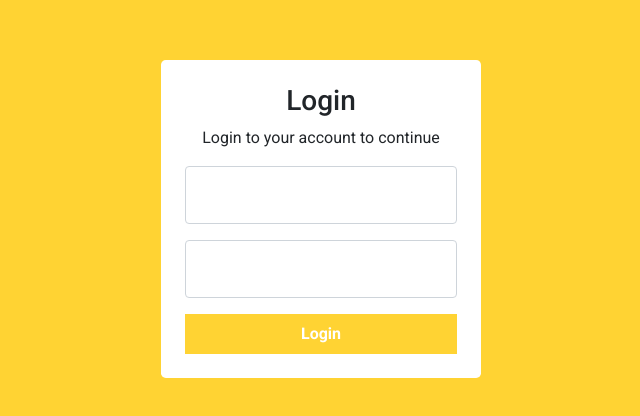
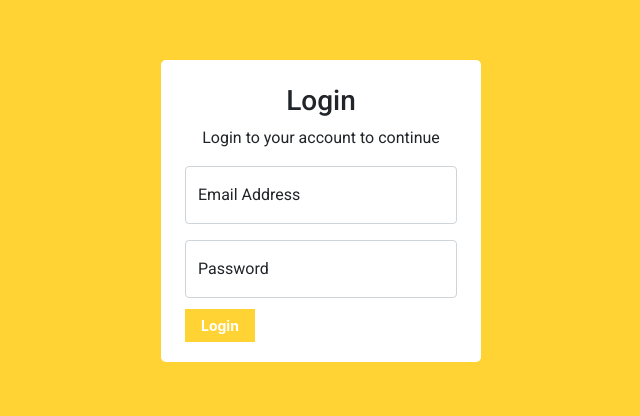
Before and after one commit to sam1090/ecommerce, a React (Create React App) app in the folder admin-app/: page / in a window 1280 px wide. Shown: the part 132-548 px from the top of the page, without its empty margins (319-959 px from the left). Built offline with nearby package versions, Linux system fonts and the light colour scheme.

Commit message:
changes in Login Page

```diff
--- a/admin-app/src/Pages/Login.js
+++ b/admin-app/src/Pages/Login.js
@@ -1,5 +1,6 @@
 import React from 'react'
 import CustomInput from '../Components/CustomInput'
+import Link from 'antd/es/typography/Link'
 
 const Login = () => {
   return (
@@ -12,9 +13,9 @@ const Login = () => {
         <h3 className='text-center'>Login</h3>
         <p className='text-center'>Login to your account to continue</p>
        <form action="">
-       <CustomInput type="text" placeholder="Email Address" id="email" />
-        <CustomInput type="password" placeholder="Password" id="pass" />
-        <button className='border-0 px-3 py-2 text-white fw-bold w-100' style={{background : "#ffd333"}} type='submit'>Login</button>
+       <CustomInput type="text" label="Email Address" id="email" />
+        <CustomInput type="password" label="Password" id="pass" />
+        <Link to='/admin' className='text-center text-decoration-none border-0 px-3 py-2 text-white fw-bold w-100' style={{background : "#ffd333"}} type='submit'>Login</Link>
        </form>
       </div>
 
```
